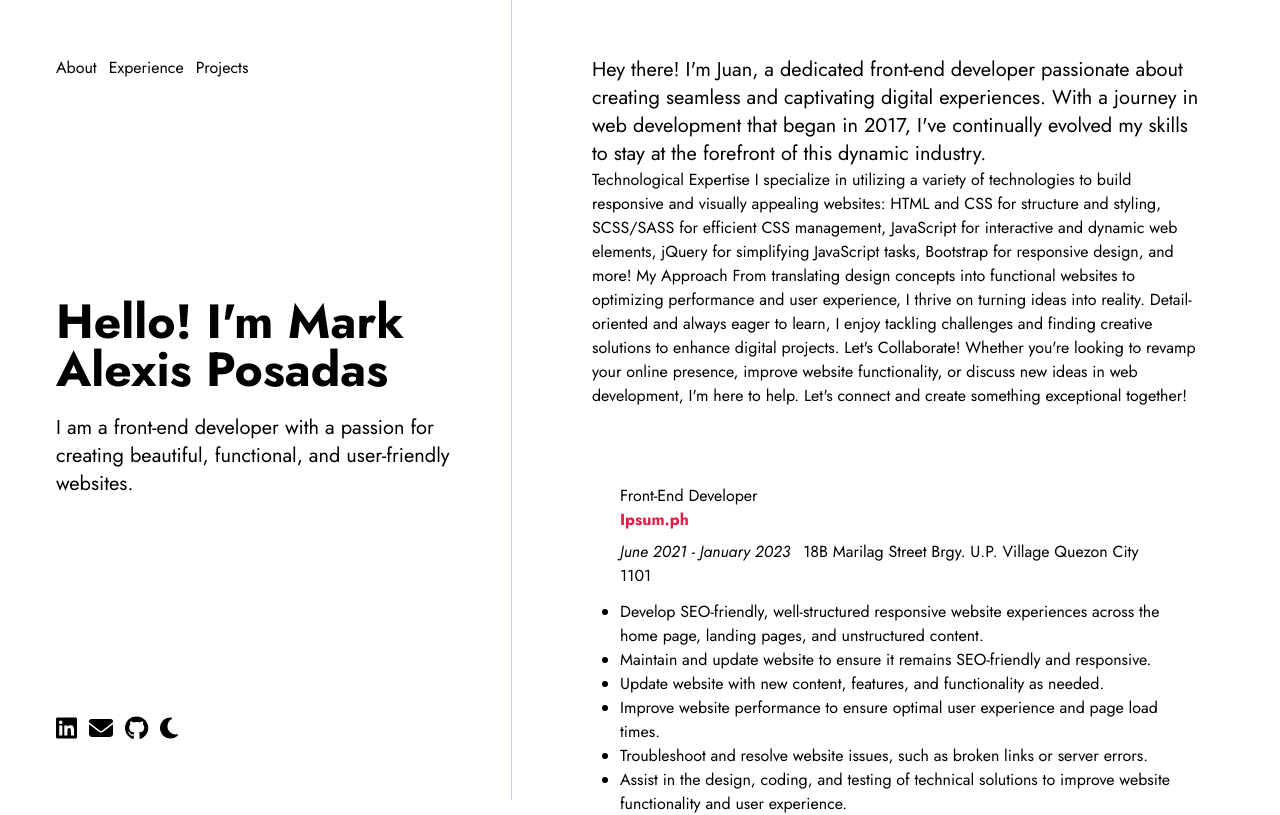
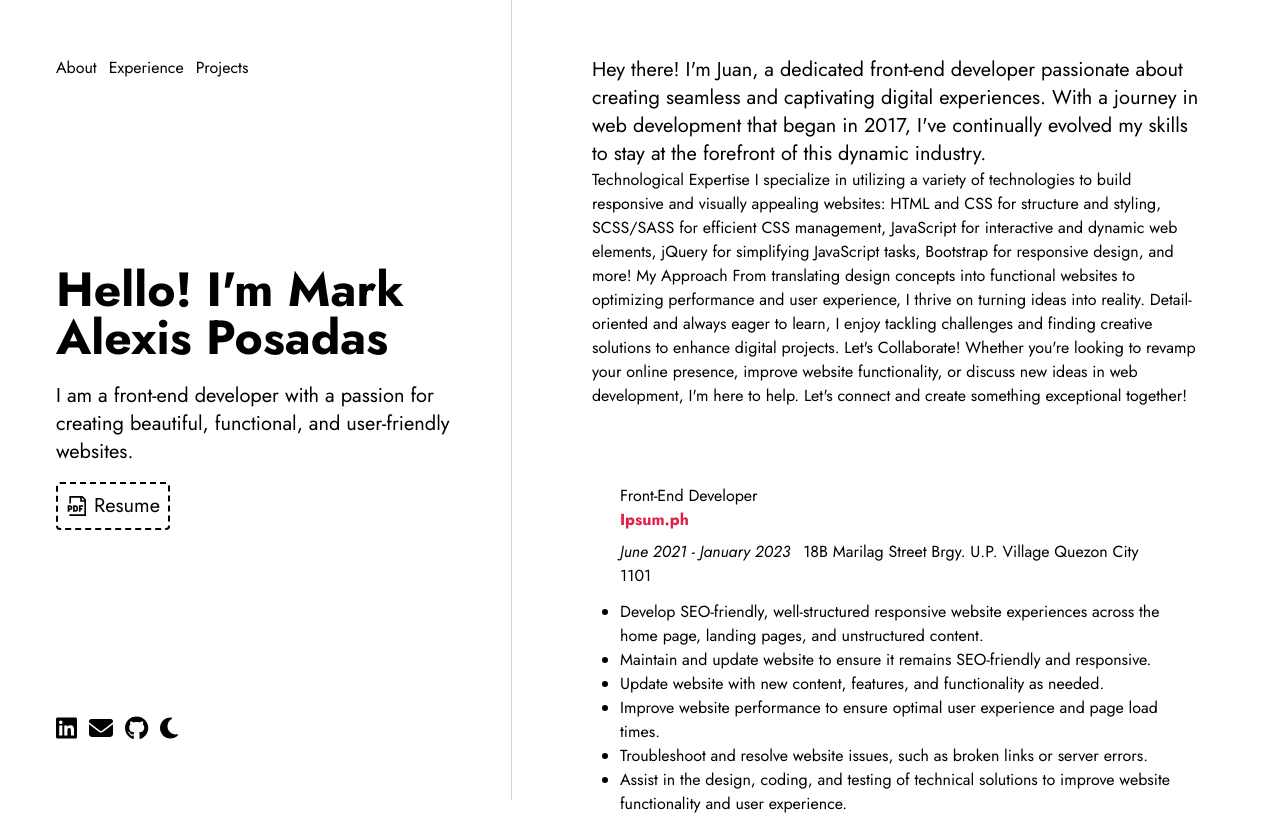
Before and after one commit to Mark-Alexis-Posadas/react-portfolio, a React (Vite) app: page / in a window 1280 px wide. Shown: the top 815 px of the page. Built offline with nearby package versions, Linux system fonts and the light colour scheme.

Commit message:
added resume button

```diff
--- a/src/components/sidebar/index.tsx
+++ b/src/components/sidebar/index.tsx
@@ -3,6 +3,7 @@ import { navbarData } from "../../data/navbar";
 import { FontAwesomeIcon } from "@fortawesome/react-fontawesome";
 import { faEnvelope, faMoon } from "@fortawesome/free-solid-svg-icons";
 import { faGithub, faLinkedin } from "@fortawesome/free-brands-svg-icons";
+import { GrDocumentPdf } from "react-icons/gr";
 
 export default function Sidebar() {
   return (
@@ -15,6 +16,13 @@ export default function Sidebar() {
       <p className="text-xl">
         I am a front-end developer with a passion for creating beautiful,
         functional, and user-friendly websites.
+        <button
+          className="text-black border-black
+        border-dashed border-2 rounded p-2 mt-4 flex items-center justify-center gap-2"
+        >
+          <GrDocumentPdf />
+          Resume
+        </button>
       </p>
 
       <ul className="flex items-center gap-3 mt-auto">
```
